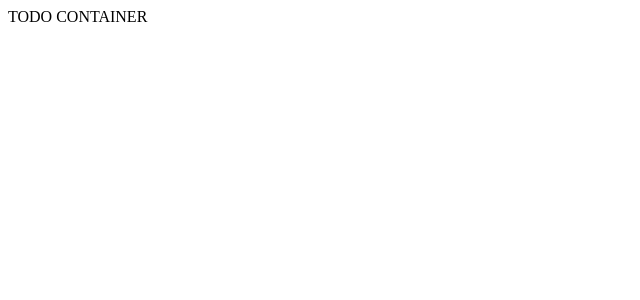
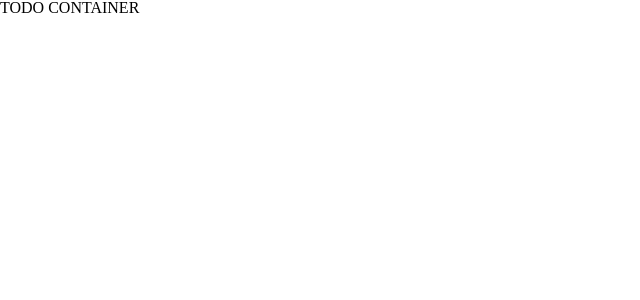
Before and after one commit to dev-yoonjung/to-do-list-frontend, a React (Create React App) app: page / in a window 1280 px wide. Shown: the top 300 px of the page, without its empty margins (0-640 px from the left). Built offline with nearby package versions, Linux system fonts and the light colour scheme.

Commit message:
style: Configure global style with reset style

```diff
--- a/package.json
+++ b/package.json
@@ -14,6 +14,8 @@
     "react-dom": "^18.2.0",
     "react-router-dom": "^6.4.1",
     "react-scripts": "5.0.1",
+    "styled-components": "^5.3.6",
+    "styled-reset": "^4.4.2",
     "typescript": "^4.4.2",
     "web-vitals": "^2.1.0"
   },
@@ -40,5 +42,8 @@
       "last 1 firefox version",
       "last 1 safari version"
     ]
+  },
+  "devDependencies": {
+    "@types/styled-components": "^5.1.26"
   }
 }
--- a/src/index.tsx
+++ b/src/index.tsx
@@ -2,6 +2,14 @@ import { render } from "react-dom";
 
 import App from "containers/app";
 
+import GlobalStyle from "styles/GlobalStyle";
+
 const targetHTMLElement = document.getElementById("root");
 
-render(<App />, targetHTMLElement);
+render(
+  <>
+    <GlobalStyle />
+    <App />
+  </>,
+  targetHTMLElement
+);
--- /dev/null
+++ b/src/styles/GlobalStyle.ts
@@ -0,0 +1,27 @@
+import { createGlobalStyle } from "styled-components";
+import reset from "styled-reset";
+
+const GlobalStyle = createGlobalStyle<{}>`
+
+    ${reset}
+
+    *::-webkit-scrollbar {
+        width: 12px;
+        height: 12px;
+    }
+
+    *::-webkit-scrollbar-thumb {
+        background-color: rgba(0,0,0,0.2);
+        border-radius: 12px;
+        background-clip: padding-box;
+        border: 3px solid transparent;
+    }
+
+    *::-webkit-scrollbar-track {
+        background-color: transparent;
+        border-radius: 12px;
+        box-shadow: none;
+    }
+`;
+
+export default GlobalStyle;
```
Also changed, not shown: 1 other file (tests, documents, lock files or other folders).
